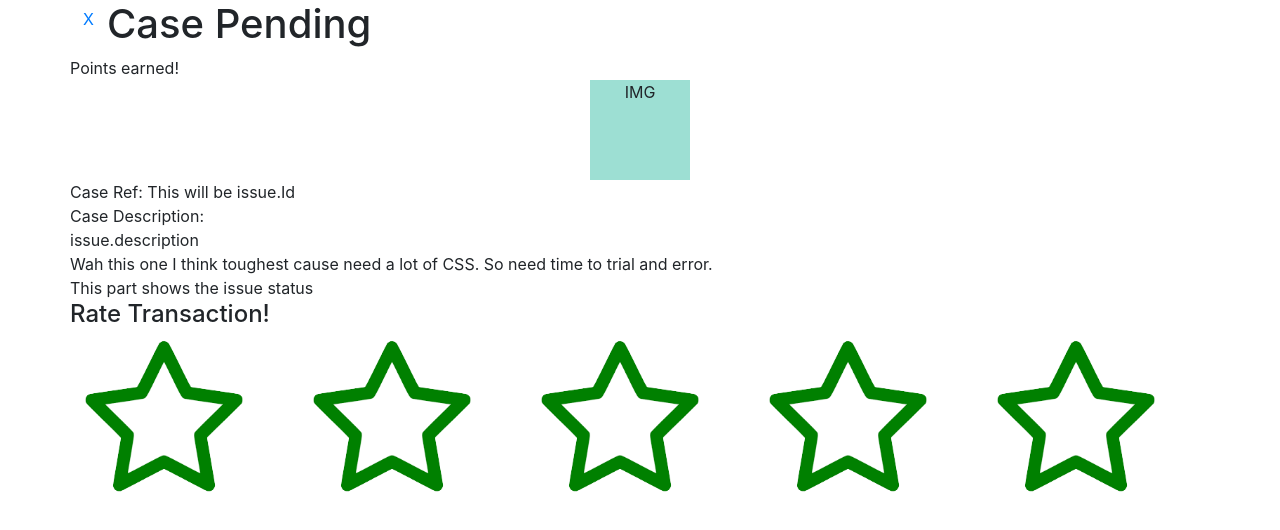
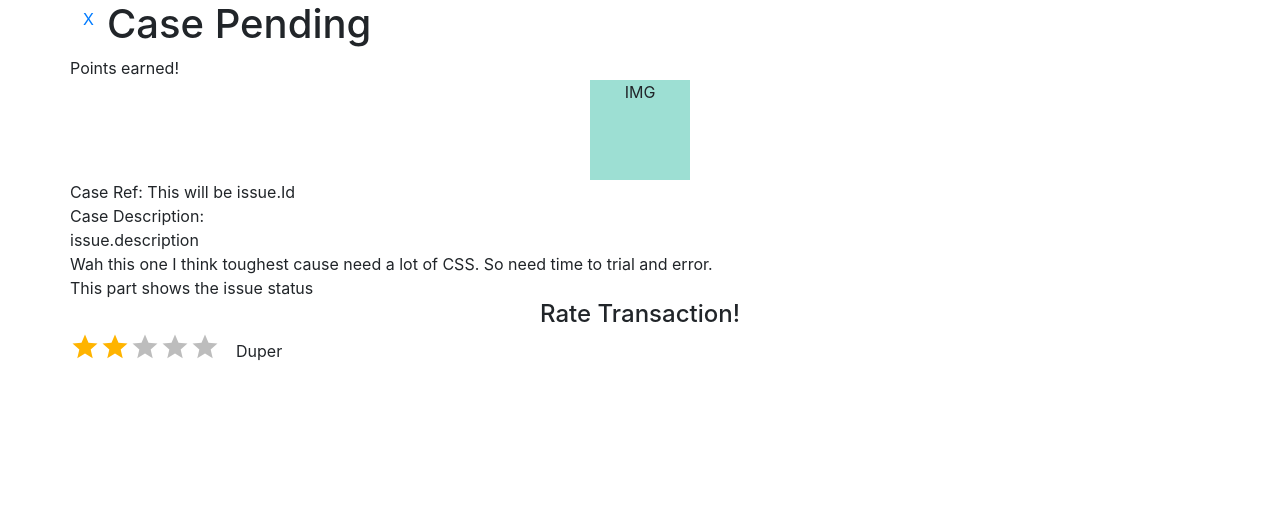
Before and after one commit to boon-teck/messy-go-where-frontend, a React (Create React App) app: page /user/case/progress in a window 1280 px wide. Shown: the top 530 px of the page. Built offline with nearby package versions, Linux system fonts and the light colour scheme; no server answers.

Commit message:
form group added

```diff
--- a/package.json
+++ b/package.json
@@ -3,6 +3,9 @@
   "version": "0.1.0",
   "private": true,
   "dependencies": {
+    "@material-ui/core": "^4.11.4",
+    "@material-ui/icons": "^4.11.2",
+    "@material-ui/lab": "^4.0.0-alpha.58",
     "@testing-library/jest-dom": "^5.14.1",
     "@testing-library/react": "^11.2.7",
     "@testing-library/user-event": "^12.8.3",
--- a/src/components/cases/CaseProgressUser.js
+++ b/src/components/cases/CaseProgressUser.js
@@ -2,51 +2,12 @@ import React, { useState } from 'react';
 import { Container, Row, Col, Image } from 'react-bootstrap';
 import { logoStyle } from '../../lib/css/css';
 import { NavLink } from 'react-router-dom';
-import star from '../../lib/img/star.png';
-import starFilled from '../../lib/img/starfilled.png';
+import SimpleRating from '../../lib/css/Rating';
 
 
 
 
 function CaseProgressUser({caseStatus}) {
-    const [star1, setStar1] = useState(false)
-    const [star2, setStar2] = useState(false)
-    const [star3, setStar3] = useState(false)
-    const [star4, setStar4] = useState(false)
-    const [star5, setStar5] = useState(false)
-    const [starState, setStarState] = useState(false)
-
-    const selectedStar =(num) =>{
-        setStar1(false)
-        setStar2(false)
-        setStar3(false)
-        setStar4(false)
-        setStar5(false)
-
-        for (let i = 1; i<= num; i++){
-            if(i === 1){
-                setStar1(!star1)
-            } else if(i === 2){
-                setStar1(!star1)
-                setStar2(!star2)
-            } else if (i === 3){
-                setStar1(!star1)
-                setStar2(!star2)
-                setStar3(!star3)
-            } else if (i === 4){
-                setStar1(!star1)
-                setStar2(!star2)
-                setStar3(!star3)
-                setStar4(!star4)
-            } else if (i === 5){
-                setStar1(!star1)
-                setStar2(!star2)
-                setStar3(!star3)
-                setStar4(!star4)
-                setStar5(!star5)
-            }
-        }
-    }
 
     return (
         <Container>
@@ -84,39 +45,15 @@ function CaseProgressUser({caseStatus}) {
                 Wah this one I think toughest cause need a lot of CSS. So need time to trial and error.
                 <br />This part shows the issue status
             </Row>
-            <Row >
-                <h4>Rate Transaction!</h4>
+            <Row>
+                <h4 className="m-auto">Rate Transaction!</h4>
             </Row>
             <Row>
                 {/**
                 Can make these stars reflect input. and style css to light up .
                 Yea you get the idea?
                 */}
-                <Col>
-                    <span onClick={()=>selectedStar(1)}  >
-                        <Image style={{width: "80%"}} src={star1 ? starFilled : star} />
-                    </span>
-                </Col>
-                <Col>
-                    <span onClick={()=>selectedStar(2)}  >
-                        <Image style={{width: "80%"}} src={star2 ? starFilled : star} />
-                    </span>
-                </Col>
-                <Col>
-                    <span onClick={()=>selectedStar(3)}  >
-                        <Image style={{width: "80%"}} src={star3 ? starFilled : star} />
-                    </span>
-                </Col>
-                <Col>
-                    <span onClick={()=>selectedStar(4)}  >
-                        <Image style={{width: "80%"}} src={star4 ? starFilled : star} />
-                    </span>
-                </Col>
-                <Col>
-                    <span onClick={()=>selectedStar(5)}  >
-                        <Image style={{width: "80%"}} src={star5 ? starFilled : star} />
-                    </span>
-                </Col>
+                <SimpleRating />
             </Row>
 
         </Container>
--- a/src/components/cases/SubmitCase.js
+++ b/src/components/cases/SubmitCase.js
@@ -1,29 +1,45 @@
 import React from 'react';
-import { Container, Row, Form } from 'react-bootstrap';
+import { Container, Row, Form, Button } from 'react-bootstrap';
 
 
 function SubmitCase() {
+
     return (
         <Container className="justify-content-sm-center" >
             <Form>
                 <Row>
                 {/** Img tag with url from cloudinary for preview */}
+                    <div>Image</div>
                     <input type="file" name="issuePic"/>
                     <button>Upload Image</button>
                 </Row>
                 <Container className="mt-5" >
+
+                    <Form.Group>
                         <Row>
                             <p>Description: <input placeholder="Description of Issue" name="description" /></p>
                         </Row>
+                    </Form.Group>
+
+                    <Form.Group>
                         <Row>
                             <p>Date: <input placeholder="date" name="date"/></p>
                         </Row>
+                    </Form.Group>
+
+                    <Form.Group>
                         <Row>
                             <p>Time: <input placeholder="time" name="time" /></p>
                         </Row>
+                    </Form.Group>
+
+                    <Form.Group>
                         <Row>
                             <p>Location: <input placeholder="location" name="location" /></p>
                         </Row>
+                    </Form.Group>
+
+                    <Form.Group>
                         <Row>
                             <select name="category">
                                 <option value="general">General</option>
@@ -41,8 +57,10 @@ function SubmitCase() {
                                 <option value="illegalParking">Illegal Parking</option>
                             </select>
                         </Row>
+                    </Form.Group>
+
                     <Row>
-                        <input type="submit" />
+                        <Button variant="primary" type="submit">Submit</Button>
                     </Row>
                 </Container>
             </Form>
--- /dev/null
+++ b/src/lib/css/Rating.js
@@ -0,0 +1,49 @@
+import React from 'react';
+import { makeStyles } from '@material-ui/core/styles';
+import Rating from '@material-ui/lab/Rating';
+import Box from '@material-ui/core/Box';
+
+const labels = {
+  0.5: 'I',
+  1: 'am',
+  1.5: 'Super',
+  2: 'Duper',
+  2.5: 'Very',
+  3: 'Super',
+  3.5: '100%',
+  4: 'Lousy',
+  4.5: 'and',
+  5: 'useless',
+};
+
+const useStyles = makeStyles({
+  root: {
+    width: 200,
+    display: 'flex',
+    alignItems: 'center',
+  },
+});
+
+export default function HoverRating() {
+  const [value, setValue] = React.useState(2);
+  const [hover, setHover] = React.useState(-1);
+  const classes = useStyles();
+
+  return (
+    <div className={classes.root}>
+      <Rating
+        name="hover-feedback"
+        value={value}
+        precision={0.5}
+        size="large"
+        onChange={(event, newValue) => {
+          setValue(newValue);
+        }}
+        onChangeActive={(event, newHover) => {
+          setHover(newHover);
+        }}
+      />
+      {value !== null && <Box ml={2}>{labels[hover !== -1 ? hover : value]}</Box>}
+    </div>
+  );
+}
```
Also changed, not shown: 1 other file (tests, documents, lock files or other folders). Lines whose indentation alone changed are shown as unchanged.
